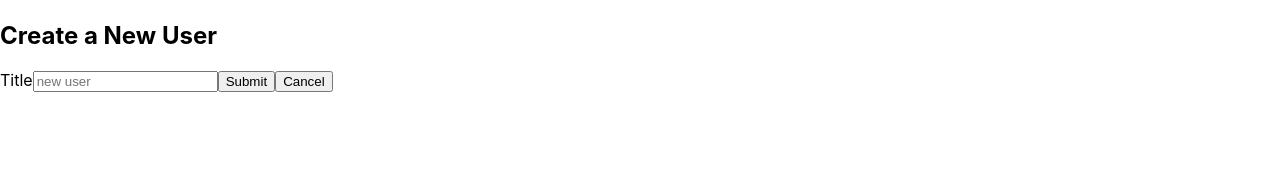
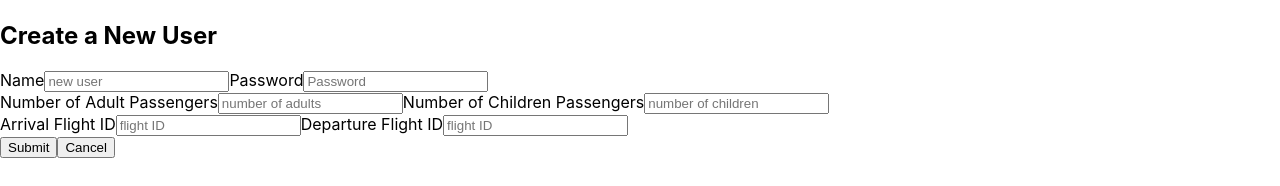
Before and after one commit to taubman33/Stellar, a React (Create React App) app in the folder client/: page /users in a window 1280 px wide. Shown: the part 252-438 px from the top of the page. Built offline with nearby package versions, Linux system fonts and the light colour scheme; no server answers.

Commit message:
all crud working besides update

```diff
--- a/client/src/components/routesBackEnd/UserCreate.jsx
+++ b/client/src/components/routesBackEnd/UserCreate.jsx
@@ -2,16 +2,17 @@ import React, { Component } from 'react'
 import { Redirect } from 'react-router-dom'
 import axios from 'axios'
 import UserForm from '../shared/UserForm'
-
-
-
 
 class UserCreate extends Component {
   constructor(props) {
     super(props)
 
     this.state = {
-      name: '',
+      user:{
+        name: '',
+        hashed_password: ''
+      },
+
       createdUser: null
     }
 
@@ -19,43 +20,42 @@ class UserCreate extends Component {
 
  //handlechange for create user bar
   handleChange = event => {
-    this.setState({ [event.target.name]: event.target.value })
+    this.setState({ user: {...this.state.user, [event.target.name]: event.target.value }})
+    console.log(event.target.name, event.target.value )
   }
 
   //prevent default for user create submissions
   handleSubmit = event => {
     event.preventDefault()
-
+    console.log(this.state.user)
     //axios call - POST method - create user
     axios({
-      url: `http://localhost:3000/api/users/${this.props.match.params.user_id}`,
+      url: `http://localhost:3000/api/users/`,
       method: 'POST',
-      data: { name: this.state.name }
+      data: this.state.user
     })
-      .then(res => this.setState({ createdUser: res.data.item }))
+      .then(res => this.setState({ createdUser: res.data.user }))
       .catch(console.error)
   }
 
   render() {
     const { handleChange, handleSubmit } = this
     const { createdUser, name } = this.state
-
+    console.log(createdUser)
     if (createdUser) {
-      return <Redirect to={`/users/${this.props.match.params.user_id}`} />
+      return <Redirect to={`/users`} />
     }
-
-
 
     return (
 
         <UserForm
-          item={{ name }}
+          name={{ name }}
           handleChange={handleChange}
           handleSubmit={handleSubmit}
           cancelPath="/"
         />
+    )
 
-    )
   }
 }
 
--- a/client/src/components/shared/UserForm.jsx
+++ b/client/src/components/shared/UserForm.jsx
@@ -8,22 +8,67 @@ const UserForm = ({ user, handleSubmit, handleChange, cancelPath }) => (
   <form onSubmit={handleSubmit}>
     <br/>
     <h2> Create a New User</h2>
-    <label>Title</label>
+    <label>Name</label>
     <input
       placeholder="new user"
       value={user}
-      name="title"
+      name="name"
+      onChange={handleChange}
+    />
+     <label>Password</label>
+    <input
+      placeholder="Password"
+      value={user}
+      name="hashed_password"
       onChange={handleChange}
     />
 
+    <br/>
 
+   <label>Number of Adult Passengers</label>
+    <input
+      placeholder="number of adults"
+      value={user}
+      name="number_adults"
+      onChange={handleChange}
+    />
 
+    <label>Number of Children Passengers</label>
+    <input
+      placeholder="number of children"
+      value={user}
+      name="number_children"
+      onChange={handleChange}
+    />
+    <br/>
+
+    <label>Arrival Flight ID</label>
+    <input
+      placeholder="flight ID"
+      value={user}
+      name="ArrivingFlightId"
+      onChange={handleChange}
+    />
+
+    <label>Departure Flight ID</label>
+    <input
+      placeholder="flight ID"
+      value={user}
+      name="DepartingFlightId"
+      onChange={handleChange}
+    />
+
+   <br></br>
 
     <button type="submit">Submit</button>
     <Link to={cancelPath}>
       <button>Cancel</button>
     </Link>
+
+
   </form>
+
+
 )
 
 export default UserForm
```
Also changed, not shown: client/src/components/routesBackEnd/UserEdit.jsx (+10 -5 lines), 1 other file (tests, documents, lock files or other folders).
